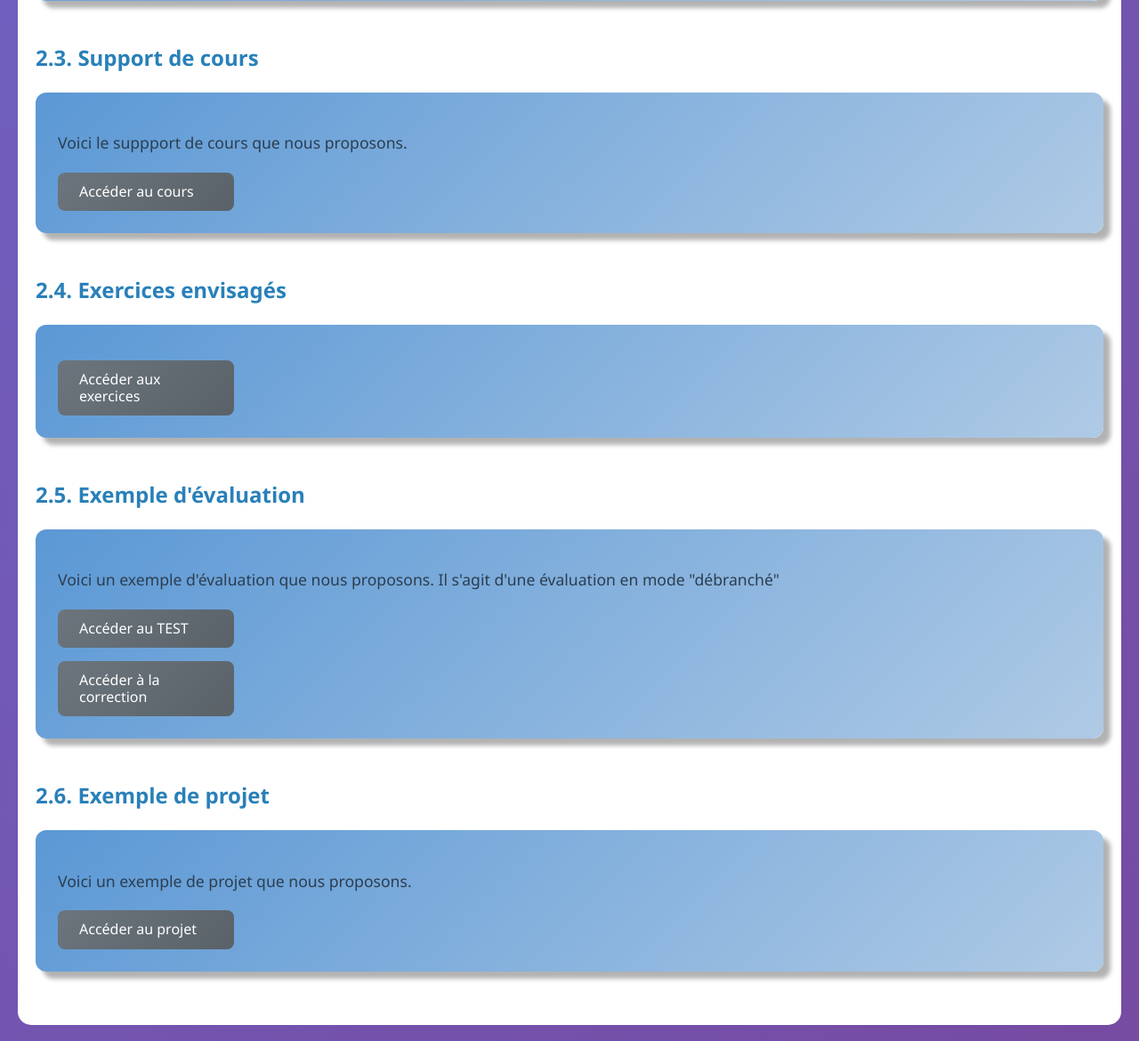
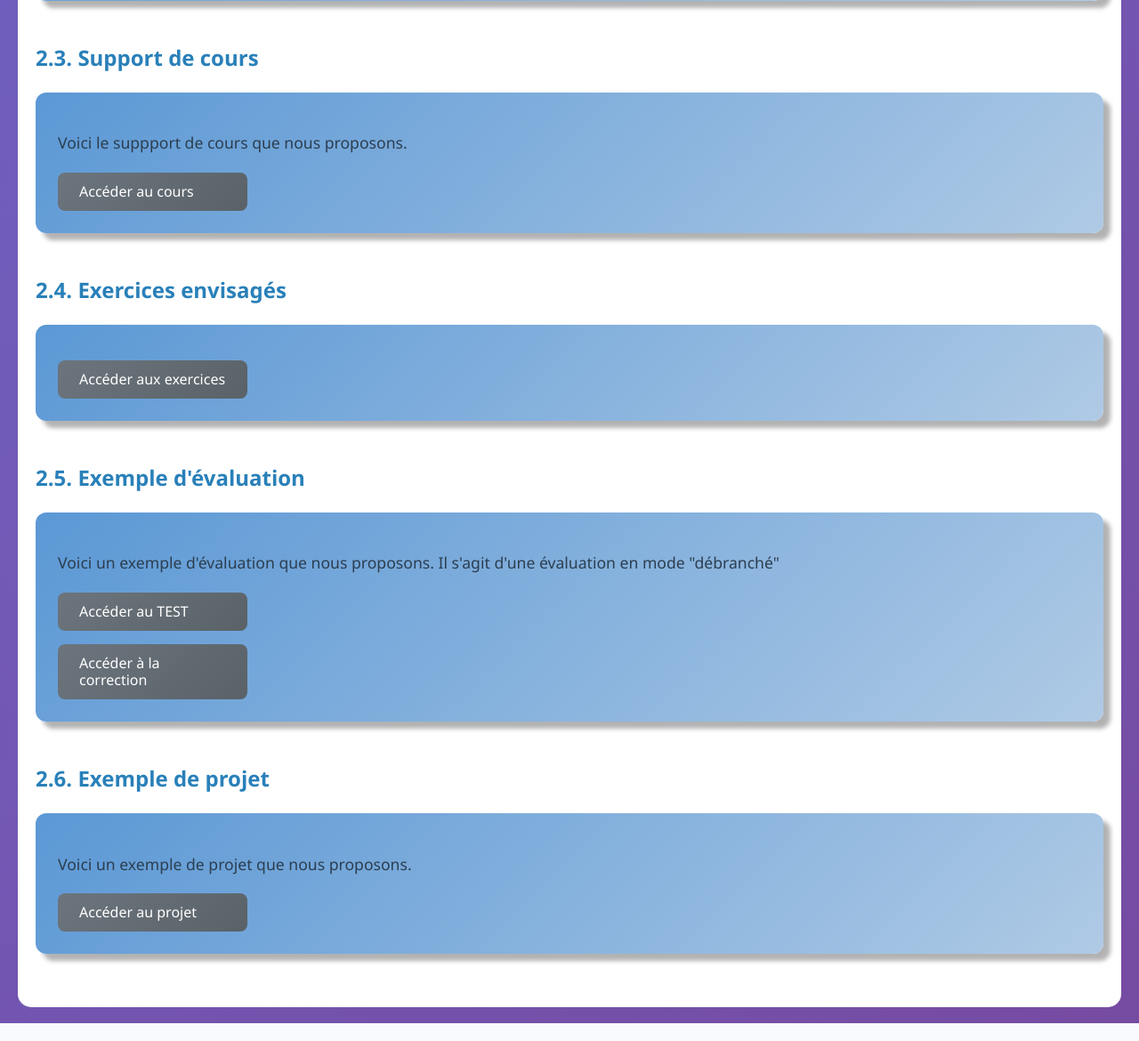
Before and after one commit to jennykhoury/ProjetDIU_Jenny_Manu_JL, a PHP site: page /index.html in a window 1280 px wide. Shown: the part 3944-5114 px from the top of the page at 89% size. Run offline with PHP 8.4, Linux system fonts and the light colour scheme.

Commit message:
Update CSS.css

```diff
--- a/CSS.css
+++ b/CSS.css
@@ -118,7 +118,7 @@ body { /* Pour l'ensemble du document */
 }
 
 .ligne-liste li {
-    margin-bottom: 0px; /* Espace entre les lignes */
+    margin-bottom: 0; /* Espace entre les lignes */
 }
 
 .ligne-liste li::marker {
@@ -422,7 +422,7 @@ a {
         text-decoration: none; /* Supprime le soulignement du lien */
     }
 
-a.btn-reponse { display: block;width:150px }
+a.btn-reponse { display: block;width:165px }
 /* Fun, ça bouge O_O en passant la souris sur le bouton */
 a.btn-reponse:hover, button:hover, input[type="submit"]:hover, input[type="button"]:hover {
     background: linear-gradient(135deg, #2980b9 0%, #1f618d 100%);
```
